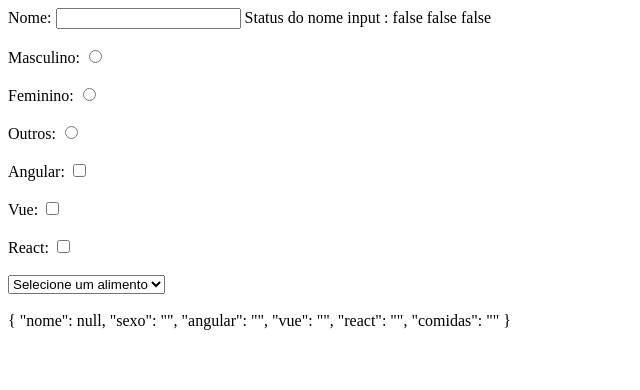
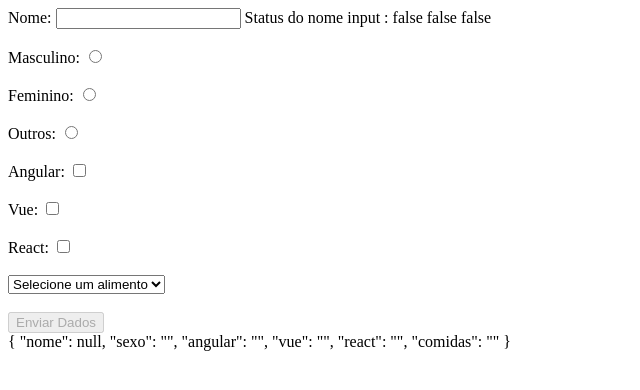
Before and after one commit to JotaPrimo/meu-primeiro-app, an Angular app: page / in a window 1280 px wide. Shown: the top 390 px of the page, without its empty margins (0-640 px from the left). Built offline with nearby package versions, Linux system fonts and the light colour scheme.

Commit message:
64. ngSubmit - Submit form

```diff
--- a/src/app/forms/forms.component.html
+++ b/src/app/forms/forms.component.html
@@ -1,7 +1,7 @@
-<form #form="ngForm">
+<form #form="ngForm" (ngSubmit)="submitForm(form)">
   <label for="nome">Nome:
     <input type="text" name="nome" id="nome" #nome="ngModel" [ngModel]="nome.value" required>
-    <span *ngIf="nome.invalid && (nome.dirty && nome.touched)">
+    <span *ngIf="nome.valid && (nome.dirty && nome.touched)">
       Inválido
     </span>
   </label>
@@ -73,6 +73,8 @@
   <br>
   <br>
 
+  <button [disabled]="form.invalid" type="submit">Enviar Dados</button>
+
 
 </form>
 
--- a/src/app/forms/forms.component.ts
+++ b/src/app/forms/forms.component.ts
@@ -1,4 +1,5 @@
 import { Component, OnInit } from '@angular/core';
+import { NgForm } from '@angular/forms';
 
 @Component({
   selector: 'app-forms',
@@ -18,4 +19,16 @@ export class FormsComponent implements OnInit {
   ngOnInit(): void {
   }
 
+  /**
+   * submitForm
+   */
+  public submitForm(form: NgForm) {
+
+    if(form.valid){
+      console.log(form.value)
+    }else{
+      console.log('Form invalido')
+    }
+  }
+
 }
```
